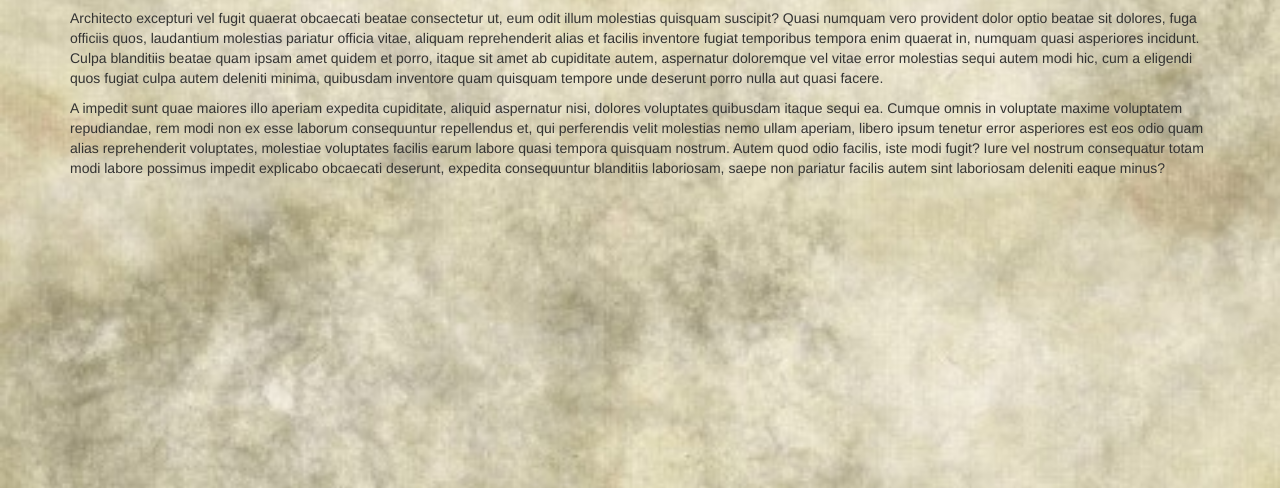
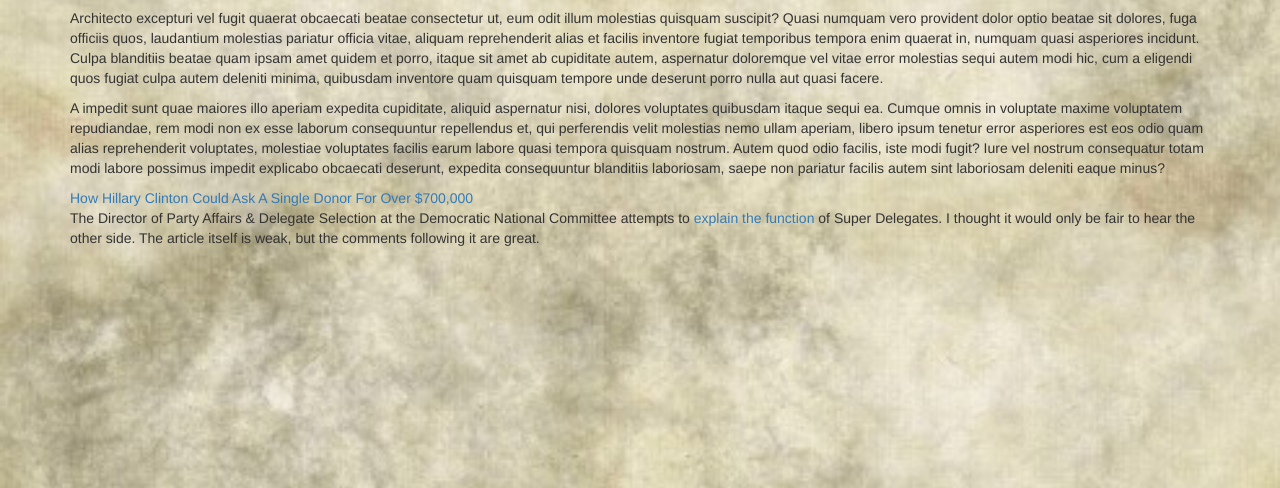
Before and after one commit to LiamK/adrestia, a Django app: page / in a window 1280 px wide. Shown: the part 225-713 px from the top of the page. Run offline with Django 3.2, Linux system fonts and the light colour scheme; some libraries are stand-ins or nearby versions.

Commit message:
Add some links to home page

```diff
--- a/adrestia/templates/adrestia/home.html
+++ b/adrestia/templates/adrestia/home.html
@@ -2,4 +2,10 @@
 {% block content %}
 <h1 class="text-center">Dear Superdelegate,</h1>
 <p>{% lorem 3 p %}
-{% endblock %}
+<ul class="list-unstyled">
+    <li><a href="http://www.npr.org/2015/12/23/460762853/how-hillary-clinton-could-ask-a-single-donor-for-over-700-000">How Hillary Clinton Could Ask A Single Donor For Over $700,000</a>
+    <li>The Director of Party Affairs & Delegate Selection at the Democratic National Committee attempts to
+<a href="https://medium.com/@patricetaylor/here-are-the-actual-facts-about-super-delegates-7660c5c7dd1#.c4j94nyzq">
+    explain the function</a> of Super Delegates.  I thought it would only be fair to hear the other side.  The article itself is weak, but the comments following it are great.
+</ul>
+{% endblock %}Super
```
